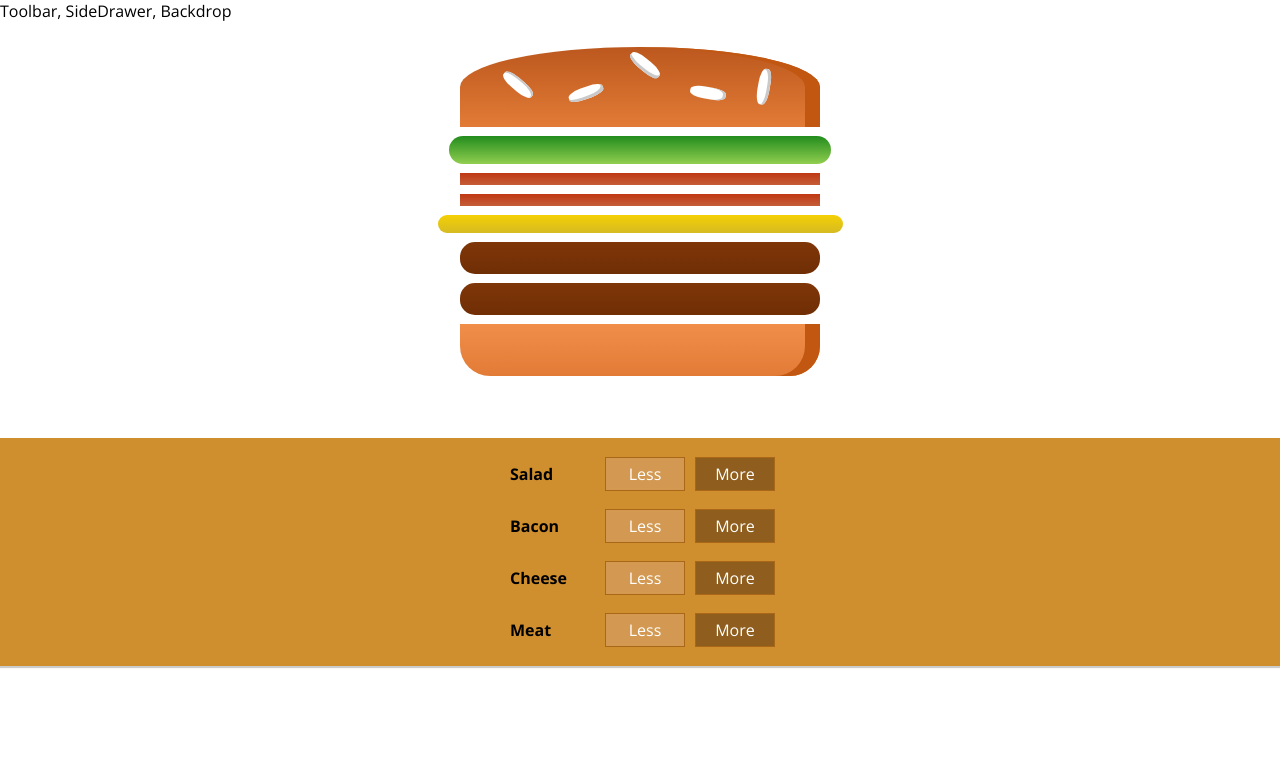
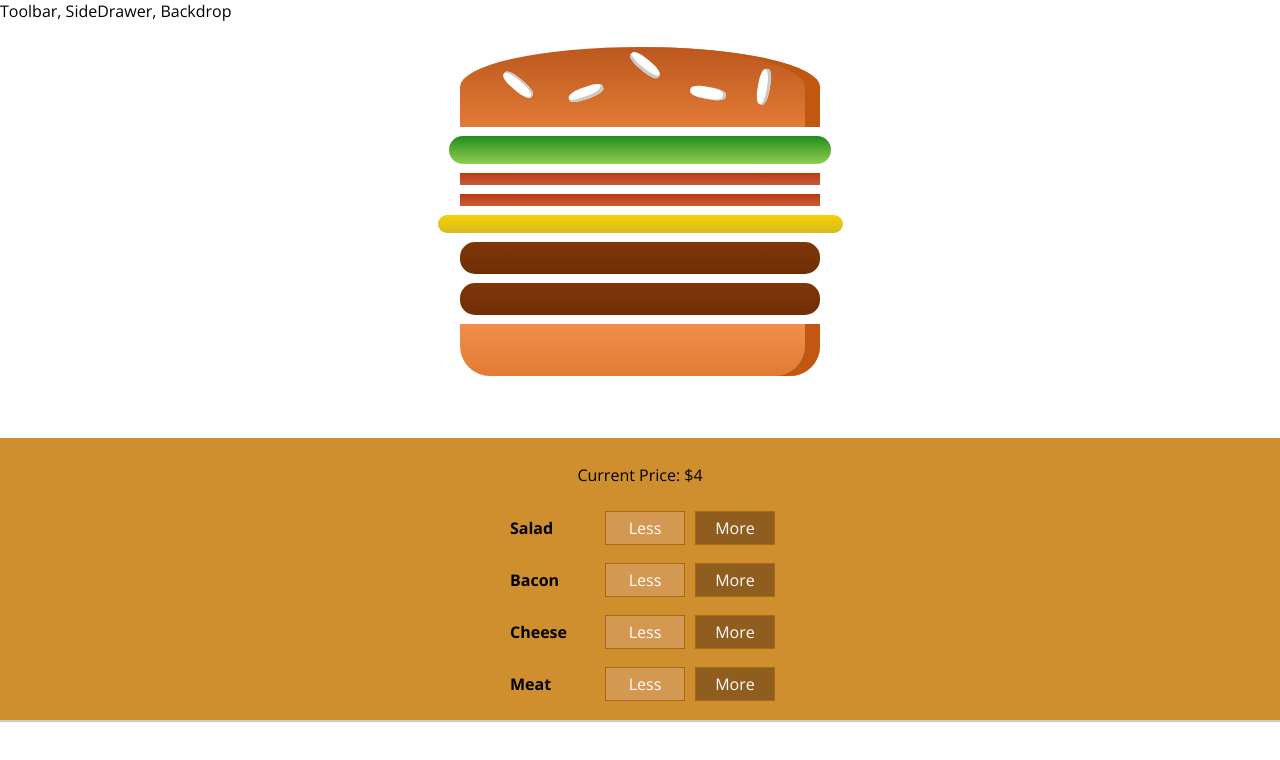
Before and after one commit to sambaosman/burger, a React app: page / in a window 1280 px wide. Shown: the top 760 px of the page. Built offline with nearby package versions, Linux system fonts and the light colour scheme.

Commit message:
price feature

```diff
--- a/src/Burger/BuildControls/BuildControls.js
+++ b/src/Burger/BuildControls/BuildControls.js
@@ -11,6 +11,7 @@ const controls = [
 const buildControls = (props) => {
   return (
     <div className={classes.BuildControls}>
+      <p>Current Price: ${props.price}</p>
       {controls.map((element) => (
         <BuildControl
           key={element.label}
--- a/src/Burger/BurgerBuilder/BurgerBuilder.js
+++ b/src/Burger/BurgerBuilder/BurgerBuilder.js
@@ -57,6 +57,7 @@ class BurgerBuilder extends Component {
           ingredientAdded={this.addIngredientHandler}
           ingredientRemoved={this.removeIngredientHandler}
           disabled={disabledInfo}
+          price={this.state.totalPrice}
         ></BuildControls>
       </React.Fragment>
     );
```
